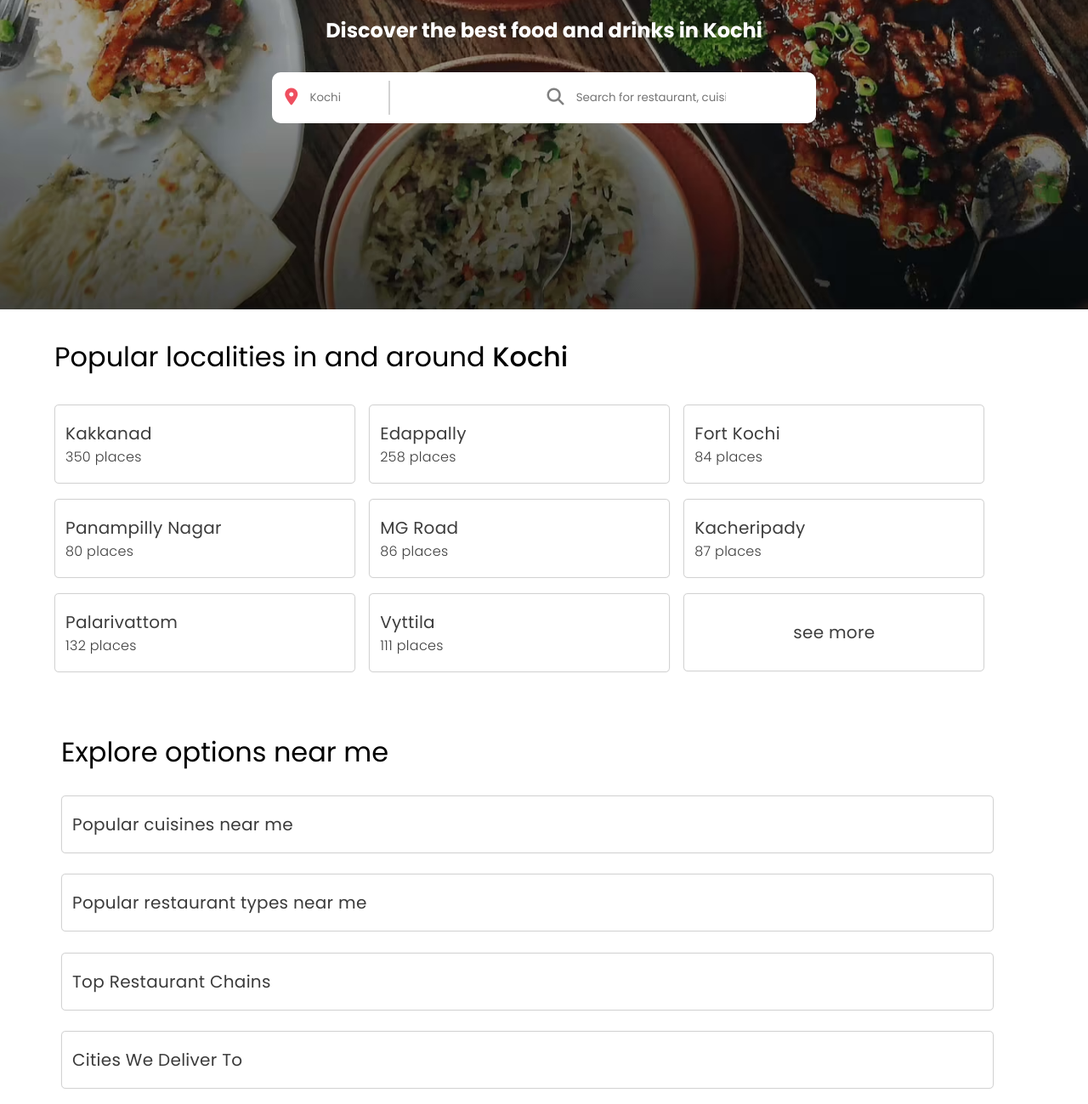
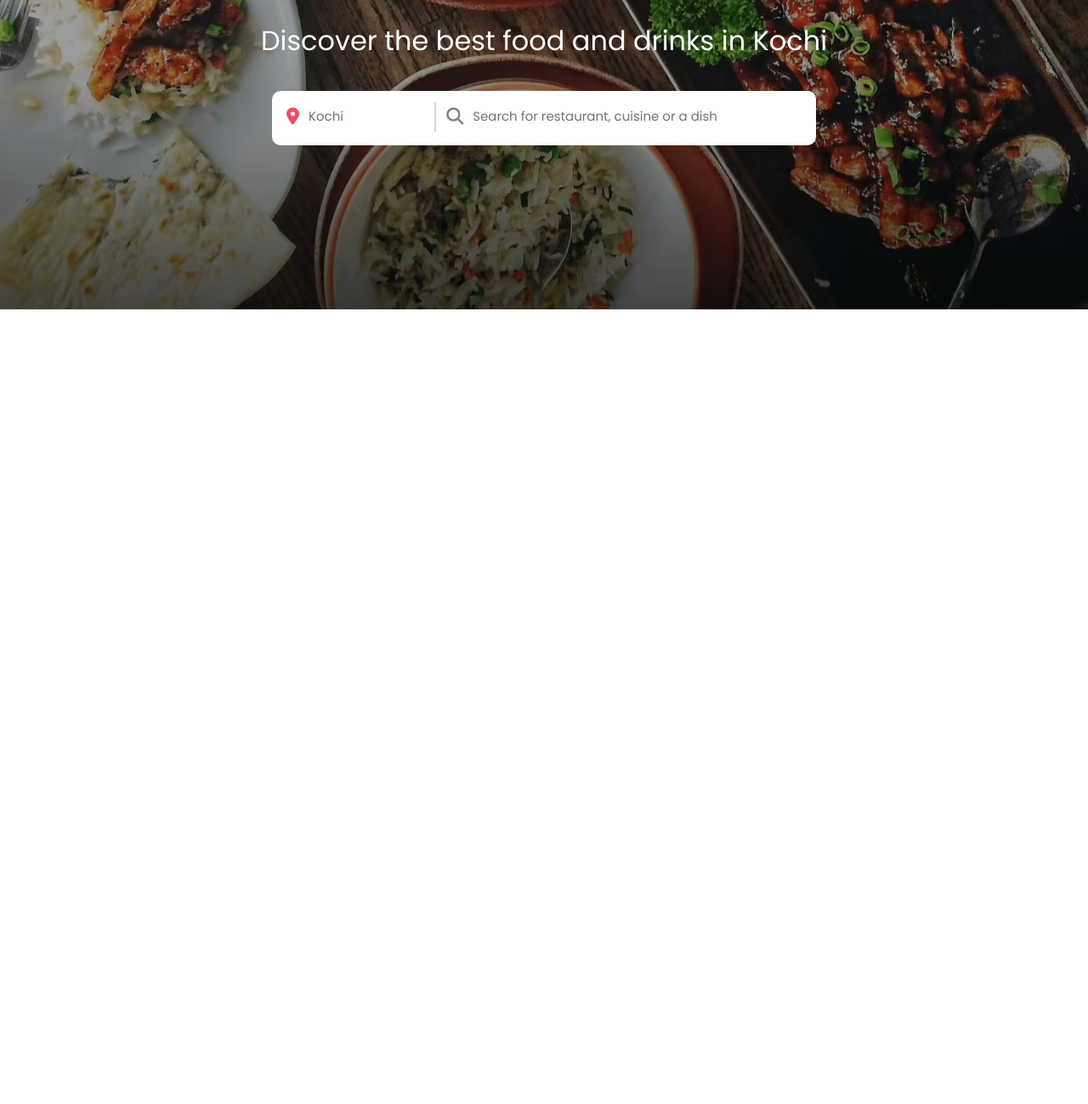
Before and after one commit to S-Sneha/Zomato-landingpage-DT, a plain HTML site: page zom-page.html in a window 1280 px wide. Shown: the part 116-1415 px from the top of the page at 85% size. After the commit the page ends 800 px from the top, so only its background shows below. Drawn offline with nearby package versions, Linux system fonts and the light colour scheme.

Commit message:
Adding hero section

```diff
--- a/zom-page.html
+++ b/zom-page.html
@@ -23,8 +23,10 @@
         href="https://fonts.googleapis.com/css2?family=Poppins:ital,wght@0,100;0,200;0,300;0,400;0,500;0,600;0,700;0,800;0,900;1,100;1,200;1,300;1,400;1,500;1,600;1,700;1,800;1,900&display=swap"
         rel="stylesheet" />
 
-    <!-- importing styles.css -->
+    <!-- importing zom-style.css -->
     <link rel="stylesheet" href="./zom-style.css" />
+    <!-- importing bootstrap.min.css -->
+    <link rel="stylesheet" href="https://cdn.jsdelivr.net/npm/bootstrap@5.2.3/dist/css/bootstrap.min.css" />
 
     <title>Zomato Clone</title>
 </head>
@@ -51,86 +53,34 @@
      <!-- Hero section container-->
      <div class="hero__section_container">
         <img class="hero__section_logo" src="./images/heroSectionLogo.png" alt="Its the Zomato logo"/>
-        <h1 class="hero_section_title"> Discover the best food and drinks in Kochi</h1>
+        <h1 class="hero__section_title"> Discover the best food and drinks in Kochi</h1>
         <div class="hero__section_input_container">
-            <div class="location">
-                <a href="#">
+
+          <div class="input-group mb-3" id="first_place">
+            <div class="input-group-prepend">
+              <span class="input-group-text" id="basic-addon1">
+                <a href="#" class="icon1">
                   <i class="fa-solid fa-location-dot fa-lg"></i>
                 </a>
-               <input type="text" class="input_container_location" placeholder="Kochi"/>
+              </span>
             </div>
-           <div class="search">
-               <a href="#">
+            <input type="text" class="form-control" id="loc" placeholder="Kochi" aria-label="Kochi" aria-describedby="basic-addon1">
+          </div>
+
+          <div class="input-group mb-3" id="second_place">
+            <div class="input-group-append">
+              <span class="input-group-text" id="basic-addon2">
+                <a href="#" class="icon2">
                  <i class="fa-solid fa-magnifying-glass fa-lg"></i>
                 </a>
-               <input type="text" class="input_container_search" placeholder="Search for restaurant, cuisine or dish"/>
+             </span>
+            </div>
+            <input type="text" class="form-control" id="sear" placeholder="Search for restaurant, cuisine or a dish"
+            aria-label="Search for restaurant, cuisine or a dish" aria-describedby="basic-addon2">
           </div>
         </div>
       </div>
    </section>
 
-
-<!-- "Popular localities in and around" section-->
-<section class="locality__container">
- <h1>Popular localities in and around <span class="place_K">Kochi</span></h1>
- <div class="locality__sub_container">
-  <div class="sub_container_1">
-    <span class="first_division">
-      <h4> <a href="#">Kakkanad </a> </h4>
-      <p> <a href="#">350 places </a></p>
-    </span>
-    <span class="first_division">
-      <h4> <a href="#">Panampilly Nagar</a></h4>
-      <p> <a href="#">80 places </a></p>
-    </span>
-    <span class="first_division">
-      <h4> <a href="#">Palarivattom </a></h4>
-      <p> <a href="#">132 places </a> </p>
-    </span>
-  </div>
-
-  <div class="sub_container_2">
-    <span class="second_division">
-      <h4> <a href="#">Edappally </a></h4>
-      <p> <a href="#">258 places </a></p>
-    </span>
-    <span class="second_division">
-      <h4> <a href="#">MG Road</a></h4>
-      <p> <a href="#">86 places </a></p>
-    </span>
-    <span class="second_division">
-      <h4> <a href="#">Vyttila </a></h4>
-      <p> <a href="#">111 places </a></p>
-    </span>
-  </div>
-
-  <div class="sub_container_3">
-    <span class="third_division">
-      <h4> <a href="#">Fort Kochi </a></h4>
-      <p> <a href="#">84 places </a></p>
-    </span>
-    <span class="third_division">
-      <h4> <a href="#">Kacheripady</a></h4>
-      <p> <a href="#">87 places </a></p>
-    </span>
-    <span class="third_division">
-      <h4> <a href="#">see more </a></h4>
-    </span>
-  </div>
-
-</div>
-</section>
-
-<section class="container explore">
-  <h1> Explore options near me </h1>
- <div class="options__container">
-   <span> <h3> <a href="#">Popular cuisines near me  </a> </h3> </span>
-   <span> <h3> <a href="#">Popular restaurant types near me </a> </h3> </span>
-   <span> <h3> <a href="#">Top Restaurant Chains </a> </h3></span>
-   <span> <h3> <a href="#">Cities We Deliver To </a> </h3></span>
-  </div>
-</section>
-
 </body>
-
 </html>
--- a/zom-style.css
+++ b/zom-style.css
@@ -27,7 +27,9 @@
     justify-content: space-between;
     display:none;
 }
-
+.navbar .navbar_left{
+    padding-left: 15px;
+}
 .navbar a{
     color:white;
     text-decoration: none;
@@ -35,6 +37,7 @@
 .navbar__menu_container{
     display:flex;
     gap:20px;
+    padding-right: 15px;
 }
 .navbar__menu_container .user__icon{
   margin-right: 25px;
@@ -59,61 +62,71 @@
 
 
 .hero__section_logo{
-    width: 200px;
+    width: 250px;
 }
 
 .hero__section_title{
     text-align: center;
-    font-size: 25px;
+    font-size: 32px;
     font-weight:400;
 }
 
 .hero__section_input_container{
     background-color: white;
-    padding: 10px;
+    padding-left: 5px;
     display: flex;
     align-items: center;
     justify-content: center;
-    gap:10px;
     border-radius: 10px;
     width:50%;
 }
 
-.hero__section_input_container div{
+ .hero__section_input_container div{
     background-color: white;
+    border-radius: 10px;
 }
 
-.hero__section_input_container .input_container_location,
-.hero__section_input_container .input_container_search{
-    padding:6px;
+.hero__section_input_container .input-group{
+    padding-top: 12px;
     border: none;
     outline: none;
     align-items: center;
     justify-content: center;
     width:95%;
 }
-.hero__section_input_container .location a{
+.hero__section_input_container .input-group .input-group-text{
+    background-color: white;
+    border: none;
+}
+.hero__section_input_container #first_place{
+    width:40%;
+}
+.input-group .input-group-prepend .input-group-text .icon1{
     text-decoration: none;
     cursor:auto;
     color: rgb(239,79,95);
 }
-.hero__section_input_container .search a{
+.input-group #loc{
+    padding-left:0;
+    font-size:15px;
+    border:none;
+    border-radius:0;
+    border-right:2px solid lightgray;
+}
+.input-group .input-group-append .icon2{
     text-decoration: none;
     cursor:auto;
-    color: gray;
+    color:gray;
 }
-.hero__section_input_container .location .input_container_location{
-    width: 35%;
-    padding:10px;
-    border-right: 2px solid lightgray;
-}
-.hero__section_input_container .search .input_container_search{
-    width: 65%;
-    padding:10px;
+.input-group #sear{
+    padding-left:0;
+    border:none;
+    font-size:15px;
 }
 
 
-/* Media Query for this hero section */
+/* Media Query  */
+
 @media only screen and (max-width:500px){
     .link{
         display:none;
@@ -133,149 +146,31 @@
     }
     .navbar_ham{
         display:flex;
+        padding-left: 15px;
     }
     .hero__section_input_container{
         flex-direction: column;
         background-color: transparent;
-        width: 100%;
+        width:90%;
     }
-    .hero__section_input_container .location .input_container_location{
+
+    .hero__section_input_container .input-group #loc{
         border-right: hidden;
     }
-
-    .location, .search{
+    .hero__section_input_container #first_place{
+        width:95%;
+    }
+    .hero__section_input_container .input-group{
         padding: 15px;
-        flex-direction: column;
         border-radius: 10px;
-        width: 95%;
+        width:95%;
     }
     .hero__section_input_container{
         height: calc(80vh - 60px);
     }
     .hero__section_title{
         font-size: 20px;
-        width: 95%;
+        width:95%;
     }
 
 }
-
-
-/* Locality__container */
-.locality__container{
-    width:95%;
-    height:80%;
-    display:flex;
-    gap:1.5rem;
-    margin: 2rem 4rem;
-    flex-wrap: wrap;
-}
-.locality__container .locality__sub_container{
-    display:grid;
-    grid-template-columns: repeat(3,1fr);
-    width:90%;
-    gap: 1rem;
-    margin-bottom: 10px;
-}
-.locality__container h1{
-    font-size:2rem;
-    font-weight: 400;
-}
-.locality__container .place_K{
-    font-weight: 500;
-}
-.locality__sub_container a{
-    text-decoration: none;
-    color:rgb(61, 61, 61);
-}
-
-.locality__sub_container h4{
-    font-size: 20px;
-    font-weight: 400;
-    letter-spacing: 0.3px;
-}
-.locality__sub_container p{
-    font-weight: 350;
-    letter-spacing: 0.3px;
-}
-
-.locality__sub_container span{
-    margin-top:0.5rem;
-    width:100%;
-    color: gray;
-    border-radius: 5px;
-    display: flex;
-    flex-direction: column;
-    flex-wrap: wrap;
-    border:0.5px solid lightgray;
-    box-shadow: 0 0 1px rgba(0,0,0,0.2);
-    margin-bottom: 18px;
-    cursor:pointer;
-    padding: 18px 12px;
-}
-.locality__sub_container span:hover{
-    box-shadow: 0 0 5px rgba(0,0,0,0.2);
-}
-.locality__sub_container .sub_container_3 .third_division:nth-child(3){
-    text-align:center;
-    padding: 30px 20px;
-}
-
-
-/* Media query for locality__container */
-@media only screen and (max-width:650px){
-    .locality__container .locality__sub_container{
-        grid-template-columns: repeat(2,1fr);
-    }
-}
-@media only screen and (max-width:500px){
-    .locality__container .locality__sub_container{
-        grid-template-columns: repeat(1,1fr);
-    }
-}
-
-/* container explore */
-.explore{
-    width:95%;
-    height:80%;
-    display:flex;
-    gap:1.5rem;
-    margin: 1rem 4.5rem;
-    flex-wrap: wrap;
-}
-.explore .options__container{
-    display:grid;
-    grid-template-columns: repeat(1,1fr);
-    width:95%;
-    gap: 1rem;
-    margin-bottom: 10px;
-}
-.options__container span{
-    margin-top:0.2rem;
-    width:95%;
-    color: gray;
-    border-radius: 5px;
-    display: flex;
-    flex-direction: column;
-    flex-wrap: wrap;
-    border:0.5px solid lightgray;
-    box-shadow: 0 0 1px rgba(0,0,0,0.2);
-    margin-bottom: 5px;
-    cursor:pointer;
-    padding: 18px 12px;
-}
-
-.explore h1{
-    font-size:2rem;
-    font-weight: 400;
-    padding-top: 10px;
-}
-.options__container a{
-    text-decoration: none;
-    color:rgb(59, 59, 59);
-}
-
-.options__container h3{
-    font-size: 20px;
-    font-weight: 400;
-    letter-spacing: 0.3px;
-}
```
Lines whose indentation alone changed are shown as unchanged.
